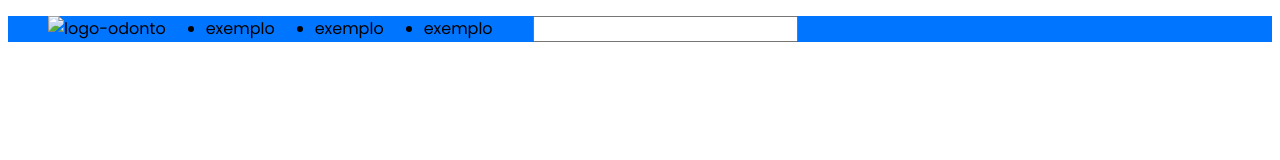
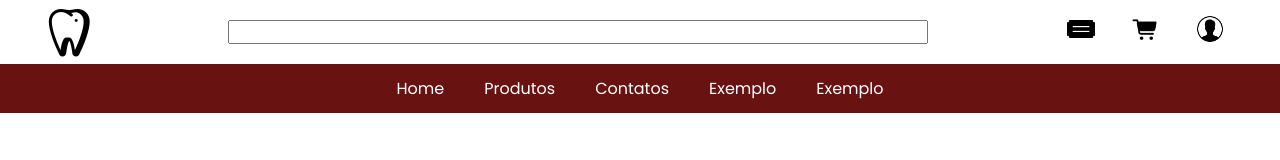
Before and after one commit to Lucas75Soares/Site-PI, a plain HTML site: page index.html in a window 1280 px wide. Drawn offline with Linux system fonts and the light colour scheme.

Commit message:
Novas mudanças
foi feito o header

```diff
--- a/css/index.css
+++ b/css/index.css
@@ -1,12 +1,53 @@
 * {
     font-family: 'Poppins', Arial, Helvetica, sans-serif;
+    margin: 0;
+    padding: 0;
+    box-sizing: border-box;
 }
 
 header {
-    background-color: #0075ff;
+    background-color: #fff;
 }
 
 .header-ul {
     display: flex;
+    justify-content: space-between;
+    align-items: center;
+    max-width: 1200px;
+    margin: 0 auto;
+}
+
+#logo-odonto {
+    max-height: 64px;
+}
+
+.botoes-direta {
+    display: flex;
+}
+
+.img-direita {
+    max-width: 60px;
+    padding: 12px 16px;
+}
+
+.header-botoes {
+    display: flex;
     gap: 40px;
+    justify-content: center;
+    background-color: #681212;
+    padding: 12px 17px;
 }
+
+li {
+    list-style: none;
+}
+
+a {
+    text-decoration: none;
+    color: #fff;
+}
+
+#pesquisa {
+    width: 700px;
+    flex-wrap: ;
+}
--- a/index.html
+++ b/index.html
@@ -16,11 +16,20 @@
     <header>
         <nav>
             <ul class="header-ul">
-                <img src="" alt="logo-odonto">
-                <li class="header-lista">exemplo</li>
-                <li class="header-lista">exemplo</li>
-                <li class="header-lista">exemplo</li>
-                <input type="search" name="pesquisa" id="pesquisa"></li>
+                <img src="img/icons8-dente-64.png" alt="logo-odonto" id="logo-odonto">
+                <input type="search" name="pesquisa" id="pesquisa">
+                <div class="botoes-direita">
+                    <img src="img/icons8-categoria-50.png" alt="categorias" id="categorias" class="img-direita">
+                    <img src="img/icons8-carrinho-de-compras-48.png" alt="carrinho" id="carrinho" class="img-direita">
+                    <img src="img/icons8-usuário-homem-com-círculo-100.png" alt="login" id="login" class="img-direita">
+                </div>
+            </ul>
+            <ul class="header-botoes">
+                <li><a href="#">Home</a></li>
+                <li><a href="#">Produtos</a></li>
+                <li><a href="#">Contatos</a></li>
+                <li><a href="#">Exemplo</a></li>
+                <li><a href="#">Exemplo</a></li>
             </ul>
         </nav>
     </header>
```
Also changed, not shown: img/icons8-carrinho-de-compras-48.png (added), img/icons8-categoria-50.png (added), img/icons8-dente-64.png (added), img/icons8-usuário-homem-com-círculo-100.png (added).
